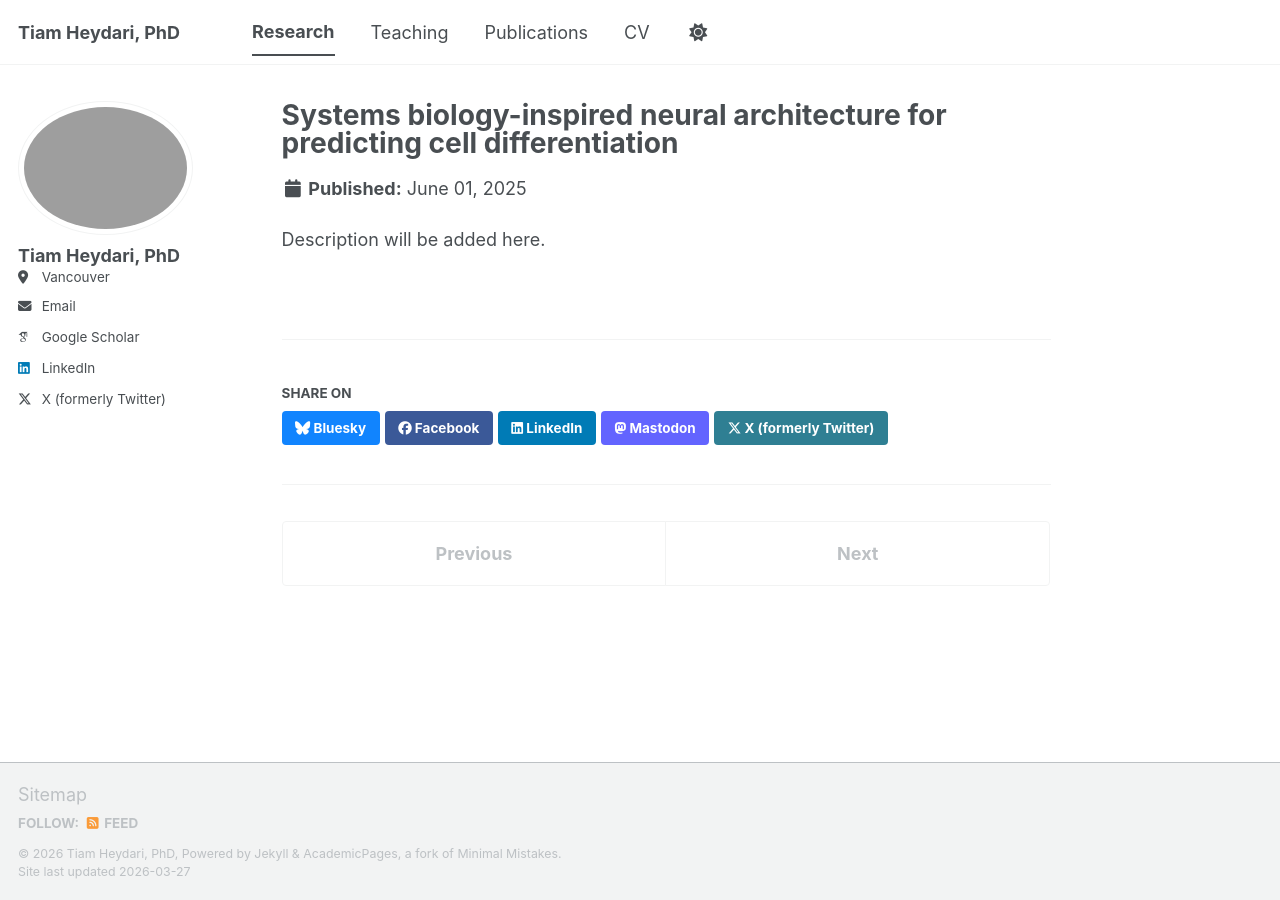
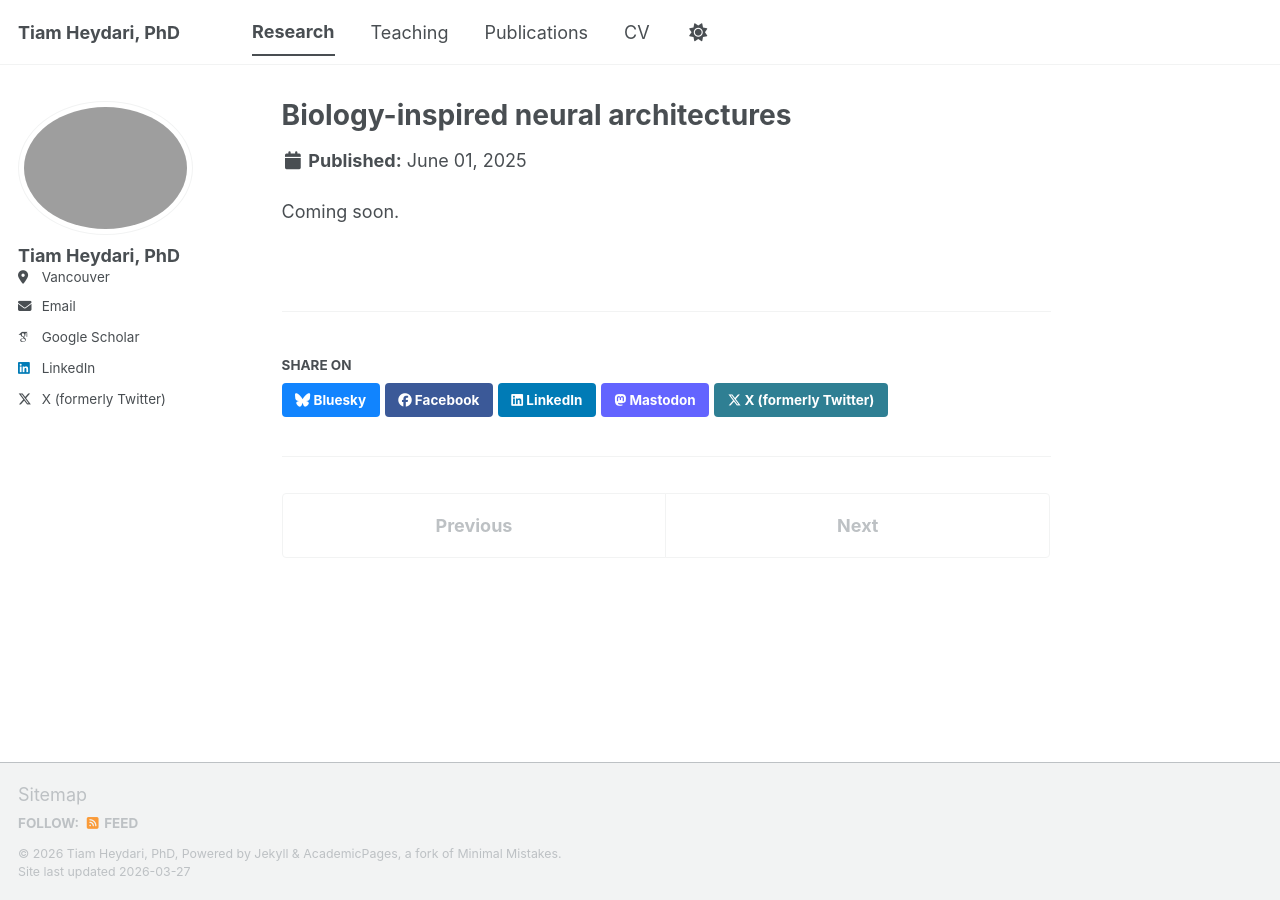
Before and after one commit to TiamHeydari/tiamheydari.github.io, a Jekyll site: the page built from _research/research-2-systems-biology-neural-architecture.md, in a window 1280 px wide. Built offline with Jekyll 4.4.1, drawn with Linux system fonts in a browser that asks for light colours; some web fonts are replaced; a script bundle is joined from its source files by our own code; library files that are not in the unit come from our copies.

Commit message:
Update title and teaser image in research document

```diff
--- a/_research/research-2-systems-biology-neural-architecture.md
+++ b/_research/research-2-systems-biology-neural-architecture.md
@@ -1,11 +1,11 @@
 ---
-title: "Systems biology-inspired neural architecture for predicting cell differentiation"
+title: "Biology-inspired neural architectures"
 collection: research
 permalink: /research/systems-biology-neural-architecture
 excerpt: 'Description will be added here.'
 date: 2025-06-01
 header:
-  teaser: "research/research-placeholder.svg"
+  teaser: "research/iqc2.png"
 ---
 
-Description will be added here.
+Coming soon.
```
